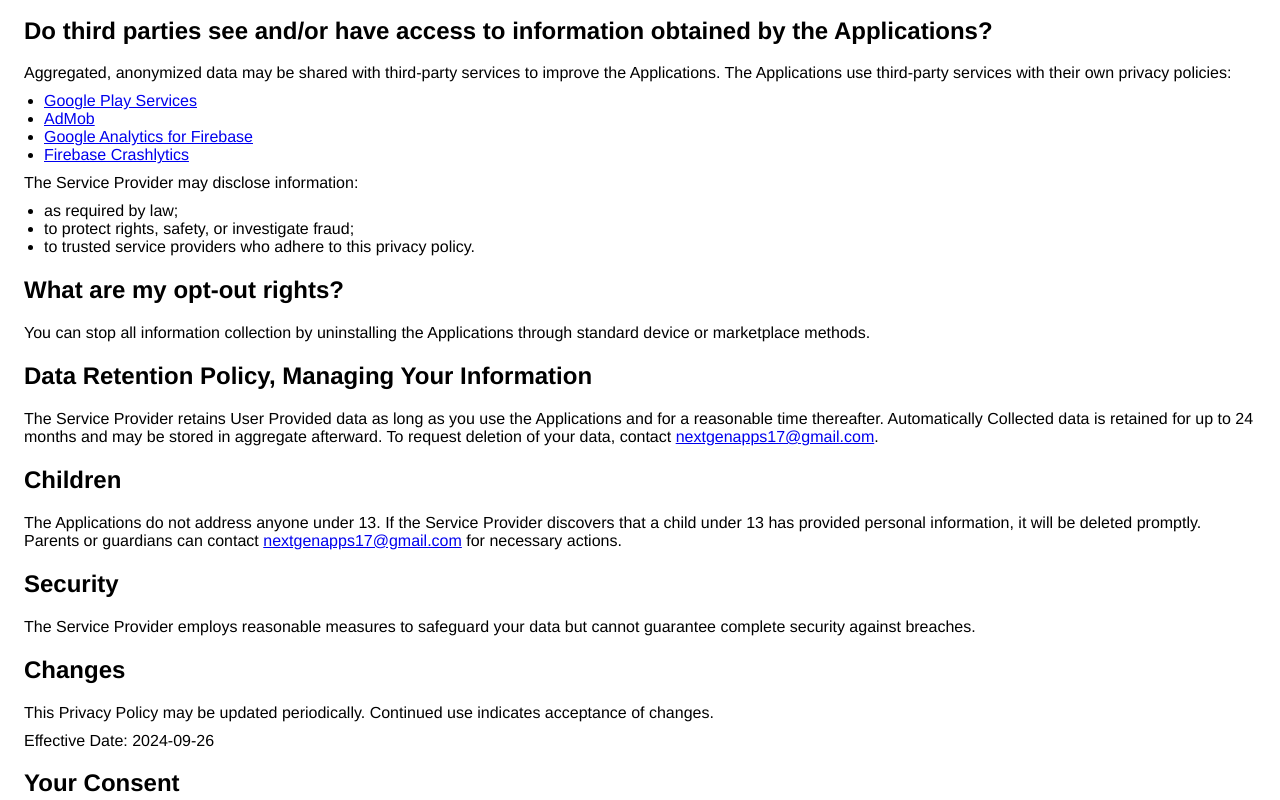
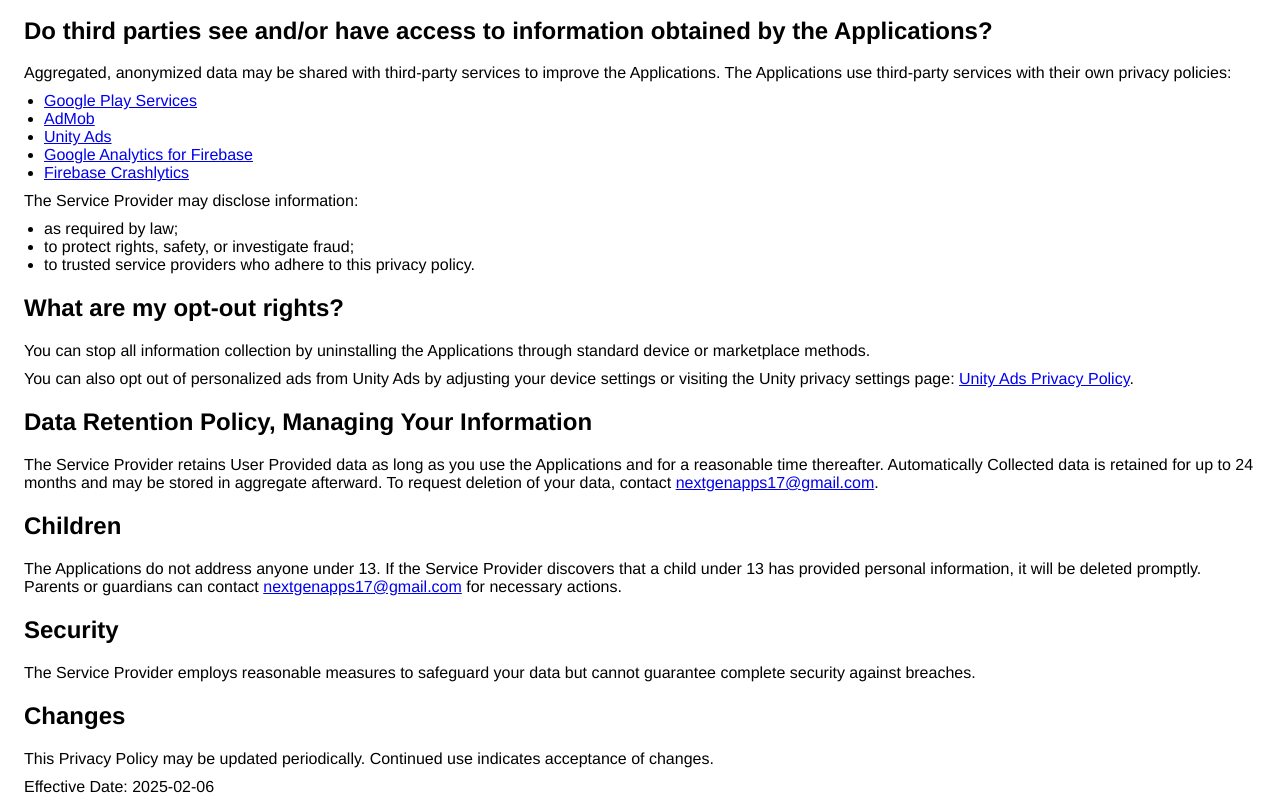
Before and after one commit to hitesh248/Privacy-Policy, a plain HTML site: page index.html in a window 1280 px wide. Shown: the part 525-1325 px from the top of the page. Drawn offline with Linux system fonts and the light colour scheme.

Commit message:
Update index.html

```diff
--- a/index.html
+++ b/index.html
@@ -33,6 +33,7 @@
   <ul>
     <li><a href="https://www.google.com/policies/privacy/" target="_blank">Google Play Services</a></li>
     <li><a href="https://support.google.com/admob/answer/6128543?hl=en" target="_blank">AdMob</a></li>
+    <li><a href="https://unity.com/legal/privacy-policy" target="_blank">Unity Ads</a></li>
     <li><a href="https://firebase.google.com/support/privacy" target="_blank">Google Analytics for Firebase</a></li>
     <li><a href="https://firebase.google.com/support/privacy/" target="_blank">Firebase Crashlytics</a></li>
   </ul>
@@ -46,6 +47,8 @@
 
   <h2>What are my opt-out rights?</h2>
   <p>You can stop all information collection by uninstalling the Applications through standard device or marketplace methods.</p>
+  <p>You can also opt out of personalized ads from Unity Ads by adjusting your device settings or visiting the Unity privacy settings page:
+  <a href="https://unity.com/legal/privacy-policy" target="_blank">Unity Ads Privacy Policy</a>.</p>
 
   <h2>Data Retention Policy, Managing Your Information</h2>
   <p>The Service Provider retains User Provided data as long as you use the Applications and for a reasonable time thereafter. Automatically Collected data is retained for up to 24 months and may be stored in aggregate afterward. To request deletion of your data, contact <a href="mailto:nextgenapps17@gmail.com">nextgenapps17@gmail.com</a>.</p>
@@ -58,7 +61,7 @@
 
   <h2>Changes</h2>
   <p>This Privacy Policy may be updated periodically. Continued use indicates acceptance of changes.</p>
-  <p>Effective Date: 2024-09-26</p>
+  <p>Effective Date: 2025-02-06</p>
 
   <h2>Your Consent</h2>
   <p>By using the Applications, you consent to the Service Provider processing your information as outlined in this Privacy Policy.</p>
```
